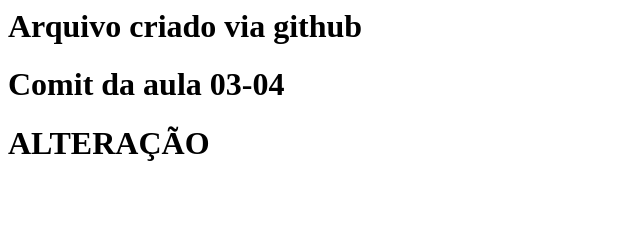
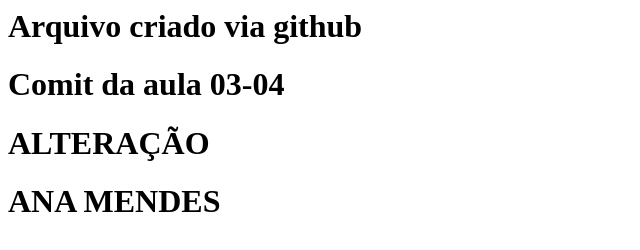
Before and after one commit to AnaMendes-25/fi, a plain HTML site: page index.html in a window 1280 px wide. Shown: the whole page, without its empty margins (0-640 px from the left). Drawn offline with Linux system fonts and the light colour scheme.

Commit message:
Este é um arquivo de texto

```diff
--- a/index.html
+++ b/index.html
@@ -6,5 +6,6 @@
     <h1>Arquivo criado via github</h1>
     <h1>Comit da aula 03-04</h1>
     <h1>ALTERAÇÃO</h1>
+    <h1>ANA MENDES</h1>
   </body>
 </html>
```
